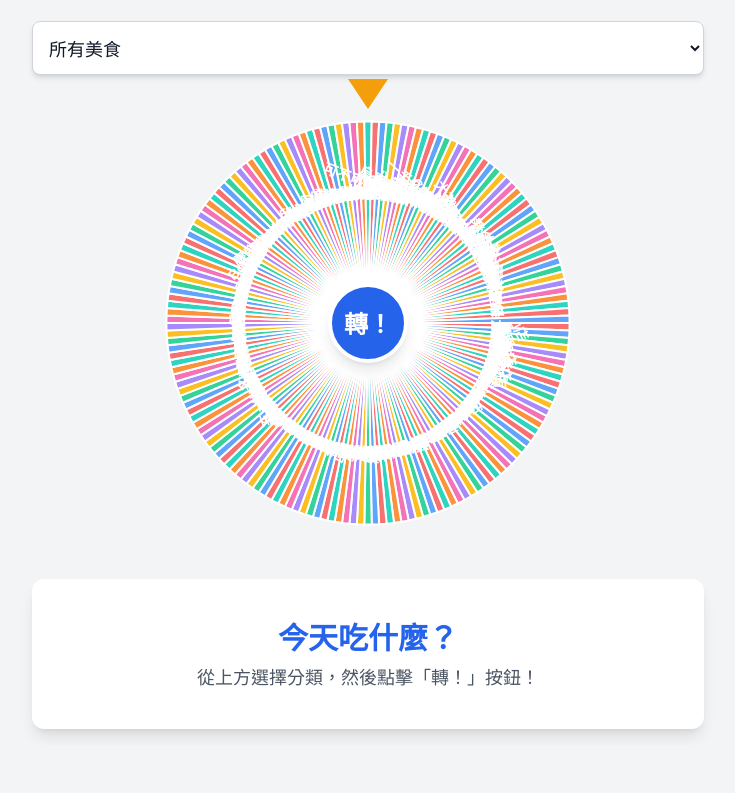
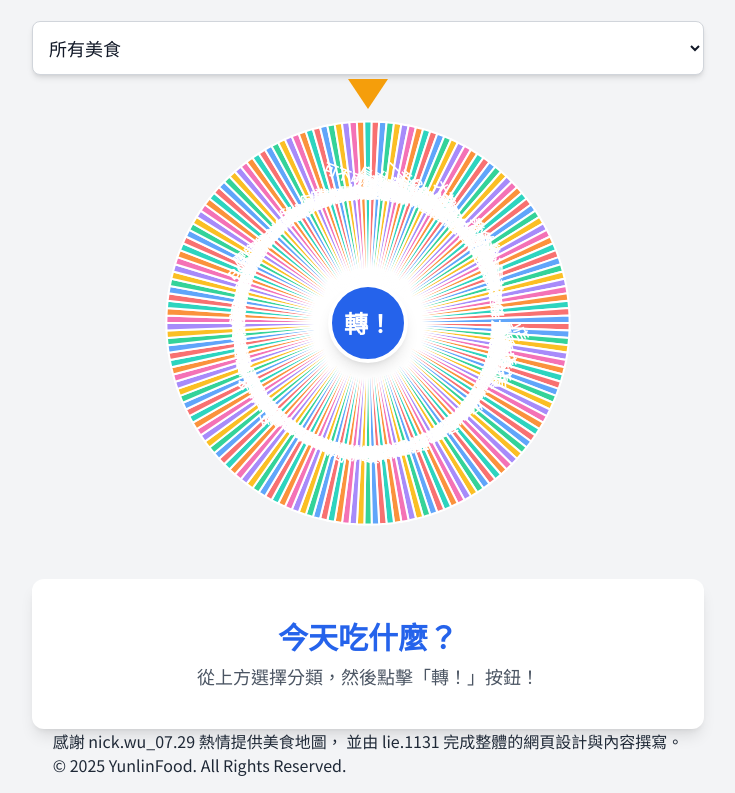
Before and after one commit to lzt0104/YunlinFood, a plain HTML site: page index.html in a window 1280 px wide. Shown: the part 103-896 px from the top of the page, without its empty margins (272-1007 px from the left). Before the commit the page ends 848 px from the top, so only its background shows below. Drawn offline with nearby package versions, Linux system fonts and the light colour scheme.

Commit message:
新增頁尾，感謝提供美食地圖的貢獻者及網頁設計者

```diff
--- a/index.html
+++ b/index.html
@@ -499,6 +499,14 @@
         resultDiv.style.opacity = 1;
 
     </script>
+    <footer>
+    <p>
+      感謝 <a href="https://www.instagram.com/nick.wu_07.29/" target="_blank" rel="noopener noreferrer">nick.wu_07.29</a> 熱情提供美食地圖，
+      並由 <a href="https://www.instagram.com/lie.1131/" target="_blank" rel="noopener noreferrer">lie.1131</a> 完成整體的網頁設計與內容撰寫。
+    </p>
+
+    <p>&copy; <script>document.write(new Date().getFullYear())</script> YunlinFood. All Rights Reserved.</p>
+  </footer>
 </body>
 
 </html>
```
